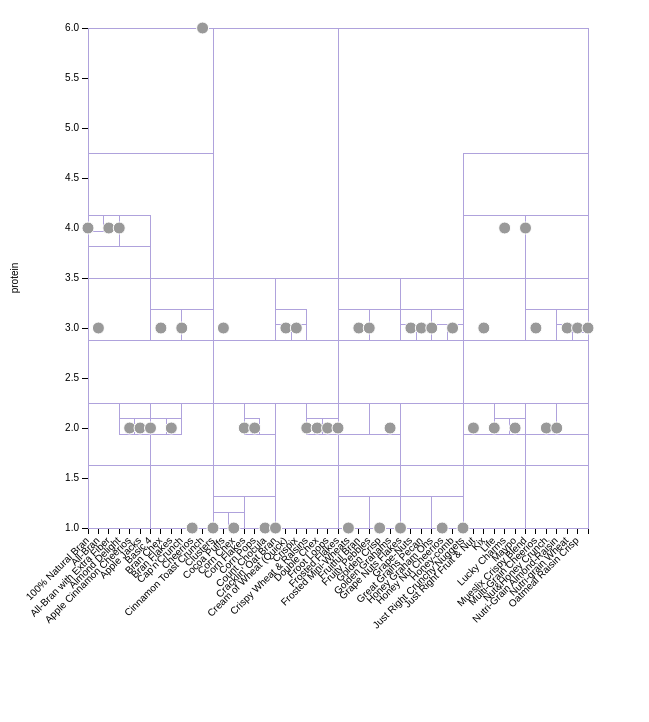
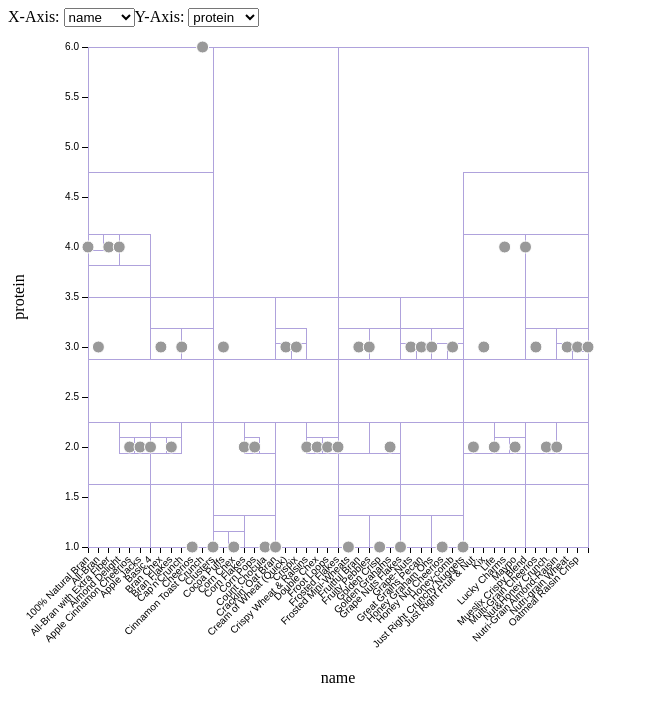
Before and after one commit to sanjay1909/D3Chart, a website: page demo/index.html in a window 1280 px wide. Shown: the whole page, without its empty margins (0-649 px from the left). Drawn offline with Linux system fonts and the light colour scheme.

Commit message:
axis label will update with transition now

```diff
--- a/d3Chart.js
+++ b/d3Chart.js
@@ -18,6 +18,8 @@
      var _container, _config;
      var _quadTreeFactory, _quadTree, _quadTreeFn, _brush, _kdRect;
      var _xColumnType, _yColumnType;
+
+     var _xAxisLabel, _yAxisLabel;
 
      var _svg, _point;
      var _xScale, _yScale;
@@ -190,13 +192,9 @@
          _xScale.domain([d3.min(_config.data, xValue), d3.max(_config.data, xValue)]);
          _quadTreeFactory.x(_xMap);
 
-
          _quadTree = _quadTreeFactory(_config.data);
          _kdRect.data(createNodes(_quadTree));
 
-
-
-         //_quadTreeFactory.x(_xMap);
          var container = d3.select(_container).transition();
 
          container.selectAll(".point")
@@ -222,16 +220,16 @@
          container.select(".x.axis") // change the x axis
              .duration(750)
              .call(_xAxis);
+
+         _xAxisLabel.text(_config.columns.x);
      }
 
      function updateYaxis() {
          _yScale.domain([d3.min(_config.data, yValue), d3.max(_config.data, yValue)]);
 
          _quadTreeFactory.y(_yMap);
-
          _quadTree = _quadTreeFactory(_config.data);
          _kdRect.data(createNodes(_quadTree));
-
 
          var container = d3.select(_container).transition();
 
@@ -258,6 +256,8 @@
          container.select(".y.axis") // change the y axis
              .duration(750)
              .call(_yAxis);
+
+         _yAxisLabel.text(_config.columns.y);
      }
 
      // PDS Collect a list of nodes to draw rectangles, adding extent and depth data
@@ -386,6 +386,13 @@
                  return "rotate(-45)"
              });
 
+         _xAxisLabel = _svg.append("text")
+             .attr("y", _config.size.height + _config.margin.top + _config.margin.bottom / 2)
+             .attr("x", _config.size.width / 2)
+             .attr("dy", "1em")
+             .style("text-anchor", "middle")
+             .text(_config.columns.x);
+
          if (_yColumnType === "string") {
              _yAxis.tickFormat(function (i) {
                  var labels = _config.data.map(function (d, i) {
@@ -398,8 +405,9 @@
          // y-axis
          _svg.append("g")
              .attr("class", "y axis")
-             .call(_yAxis)
-             .append("text")
+             .call(_yAxis);
+
+         _yAxisLabel = _svg.append("text")
              .attr("transform", "rotate(-90)")
              .attr("y", 0 - _config.margin.left)
              .attr("x", 0 - _config.size.height / 2)
--- a/demo/index.html
+++ b/demo/index.html
@@ -14,7 +14,20 @@
 </head>
 
 <body>
+
+    <div style="float:left">
+
+        X-Axis:
+        <select id="xSel" onchange="updateXAxis()"> </select>
+    </div>
+
+    <div>
+        Y-Axis:
+        <select id="ySel" onchange="updateYAxis()"> </select>
+    </div>
     <div id="div1"></div>
+
+
     <script type="text/javascript">
         var config = {
             container: "div1",
@@ -41,11 +54,42 @@
         }
 
         var chart = new d3Chart.Scatterplot(config);
+        var headerNames;
+        d3.csv("cereal.csv", function (error, rows) {
+            headerNames = d3.keys(rows[0]);
+            var xSelect = document.getElementById("xSel");
+            var ySelect = document.getElementById("ySel");
 
-        d3.csv("cereal.csv", function (error, rows) {
-            console.log(rows)
+            for (var i = 0; i < headerNames.length; i++) {
+                var opt = headerNames[i];
+                var el = document.createElement("option");
+                el.textContent = opt;
+                el.value = opt;
+                xSelect.appendChild(el);
+                var el = document.createElement("option");
+                el.textContent = opt;
+                el.value = opt;
+                ySelect.appendChild(el);
+            }
+
+
+            console.log(headerNames);
             chart.renderChart(rows);
+            xSelect.value = config.columns.x;
+            ySelect.value = config.columns.y;
         });
+
+        function updateXAxis() {
+            var xSelect = document.getElementById("xSel");
+            console.log(xSelect.value);
+            chart.setXAttribute(xSelect.value);
+        }
+
+        function updateYAxis() {
+            var ySelect = document.getElementById("ySel");
+            console.log(ySelect.value);
+            chart.setYAttribute(ySelect.value);
+        }
     </script>
 </body>
 
```
Also changed, not shown: src/Scatterplot.js (+16 -2 lines), d3Chart.min.js.
